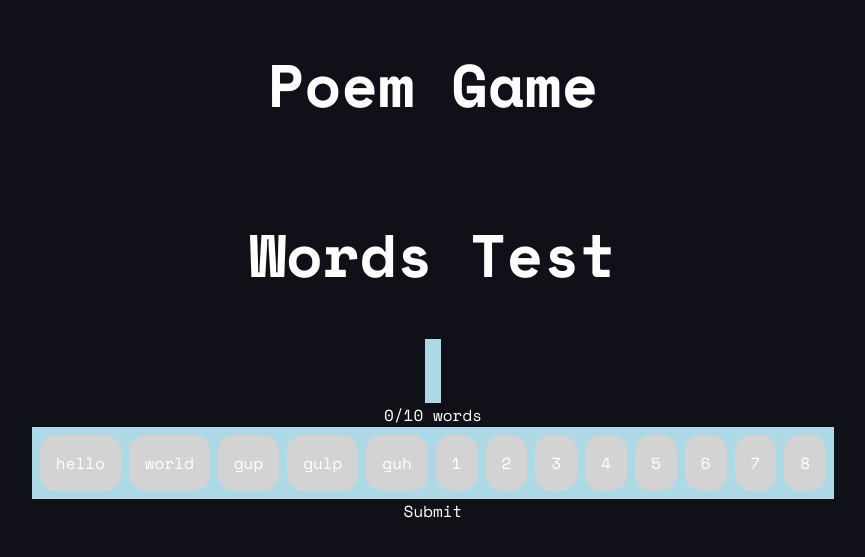
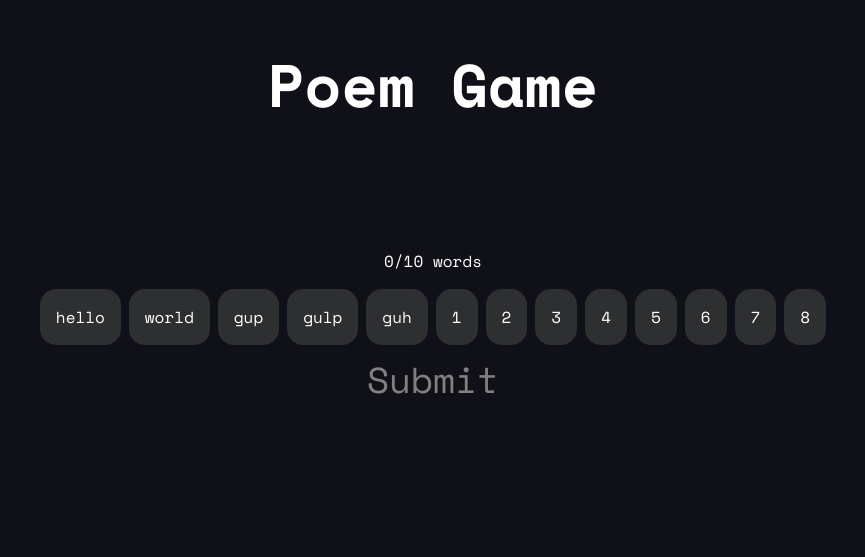
Before and after one commit to zhu-bat/poem-game, a Flask app: page /words-test in a window 1280 px wide. Shown: the top 557 px of the page, without its empty margins (207-1072 px from the left). Run offline with Flask 3, Linux system fonts and the light colour scheme.

Commit message:
even moar css shi

```diff
--- a/static/css/style.css
+++ b/static/css/style.css
@@ -41,25 +41,6 @@ h1 {
 }
 
 
-.poem-selector, .poem-container {
-    background: lightblue;
-    display: flex;
-    flex-wrap: wrap;
-    padding: 0.5em;
-    min-height: 4em;
-    gap: 0.5em;
-}
-
-.word {
-    padding: 1em;
-    background: lightgray;
-    border-radius: 1em;
-}
-
-.word.selected {
-    background: grey;
-}
-
 .content {
     display: flex;
     flex-direction: column;
--- /dev/null
+++ b/static/css/words.css
@@ -0,0 +1,44 @@
+.poem-selector, .poem-container {
+    display: flex;
+    flex-wrap: wrap;
+    padding: 1em;
+    height: 5em;
+    gap: 0.5em;
+}
+
+.word {
+    padding: 1em;
+    background: rgb(46, 47, 49);
+    border-radius: 1em;
+}
+
+.poem-selector .word:hover {
+    outline: 1px solid white;
+    cursor: pointer;
+}
+
+.poem-container .word:hover {
+    outline: 1px solid red;
+    background: rgb(30, 0, 0);
+    cursor: pointer;
+}
+
+.word.selected {
+    opacity: 30%;
+}
+
+.word.selected:hover {
+    outline: none;
+    cursor:not-allowed;
+}
+
+.submit {
+    font-size: 36px;
+    color: gray;
+    text-decoration: none;
+}
+
+.submit:hover {
+    color: white;
+    cursor: pointer;
+}
--- a/templates/player/words_test.html
+++ b/templates/player/words_test.html
@@ -1,19 +1,21 @@
 {% extends 'base.html' %}
 
 {% block head_extra %}
-<script src="{{ url_for('static', filename='poem_builder.js') }}" defer></script>
+    <script src="{{ url_for('static', filename='poem_builder.js') }}" defer></script>
+    <link rel="stylesheet" href="{{ url_for('static', filename='css/words.css') }}">
 {% endblock %}
 
 {% block content %}
-<h1>Words Test</h1>
 <div id="poem-container" class="poem-container"></div>
+
 <div id="word-counter">0/10 words</div>
+
 <div id="poem-selector" class="poem-selector">
     {% for word in words %}
     <span class="word" onclick="addWord('{{word}}')">{{ word }}</span>
     {% endfor %}
 </div>
-<div id="submit-button" onclick="submitPoem('{{ player }}')">Submit</div>
+<div class="submit" id="submit-button" onclick="submitPoem('{{ player }}')">Submit</div>
 <br>
 <script>
 
```
